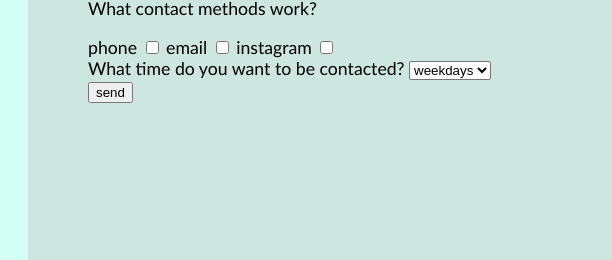
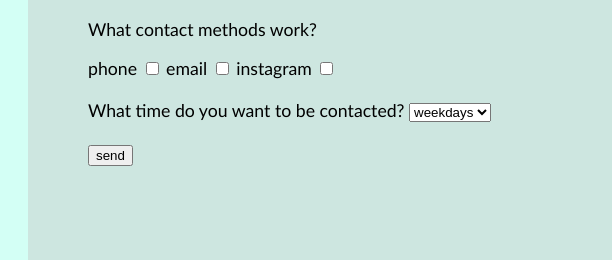
Before and after one commit to violetwong3/ist263, a plain HTML site: page lab08/contact.html in a window 1280 px wide. Shown: the part 631-891 px from the top of the page, 0-612 px from the left. Drawn offline with Linux system fonts and the light colour scheme.

Commit message:
0326 contact3

```diff
--- a/lab08/contact.html
+++ b/lab08/contact.html
@@ -54,7 +54,7 @@
     <div class="form">
         <form action="https://formspree.io/f/mqknqboj" method="post">
                 <label for="name">Name</label><br>
-                <input type="text" id="name" name="name"><br>
+                <input type="text" id="name" name="name"><br><br>
 
                 <label for="need"> What are you looking for?<br>Additionally, please leave your contact information if you want to be contacted.</label><br>
                 <textarea name="need" id="need"></textarea><br>
@@ -64,13 +64,13 @@
                 <label for="methodb">email</label>
                 <input type="checkbox" id="methodb" name="methodb">
                 <label for="methodc">instagram</label>
-                <input type="checkbox" id="methodc" name="methodc"><br>
+                <input type="checkbox" id="methodc" name="methodc"><br><br>
                 <label for="time"> What time do you want to be contacted?</label>
                 <select id="time" name="time">
                     <option value="weekdays">weekdays</option>
                     <option value="weekend">weekend</option>
                     <option value="anytime">anytime</option>
-                </select><br>
+                </select><br><br>
 
                 <input type="submit" value="send">
         </form>
```
